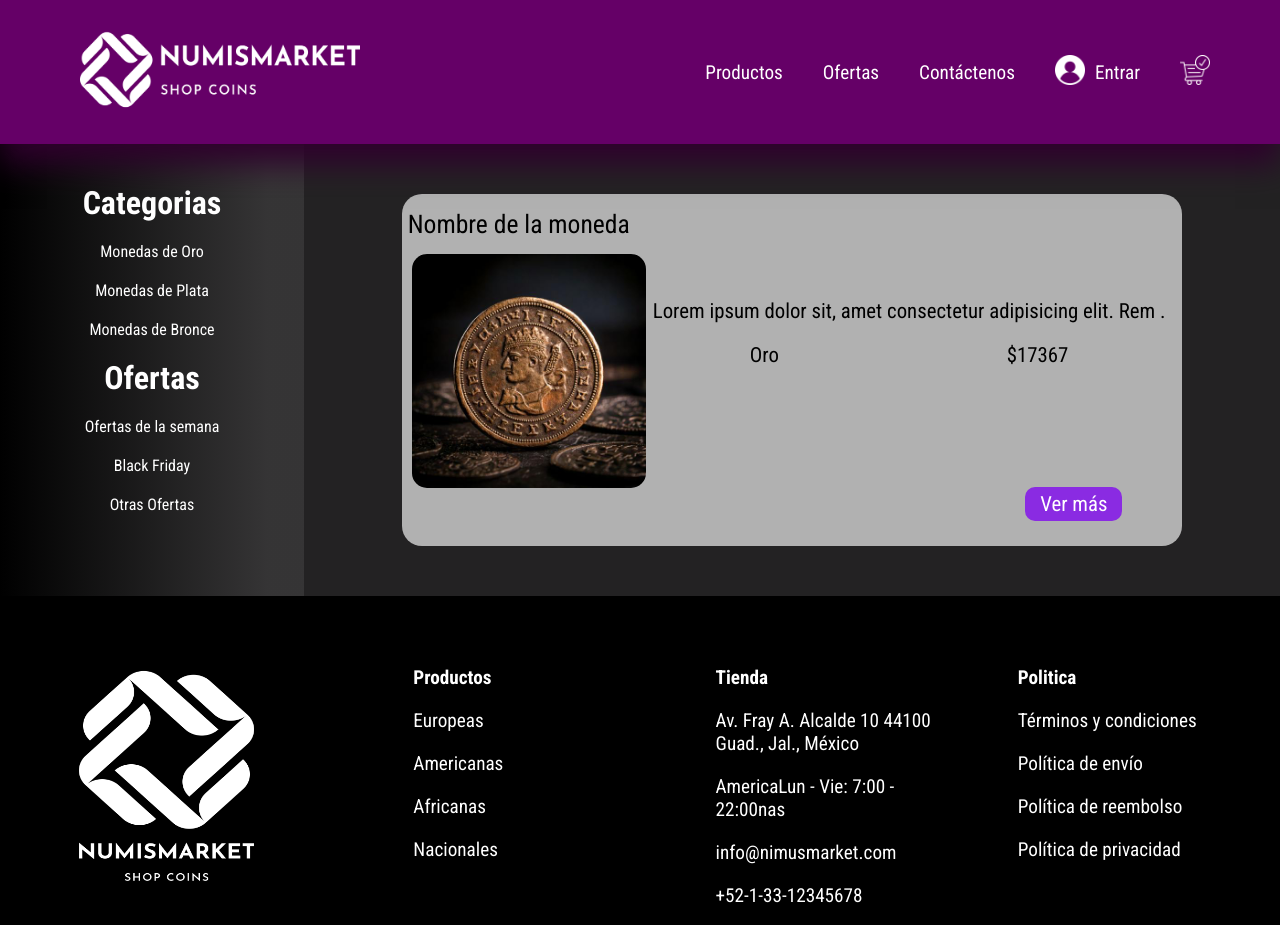
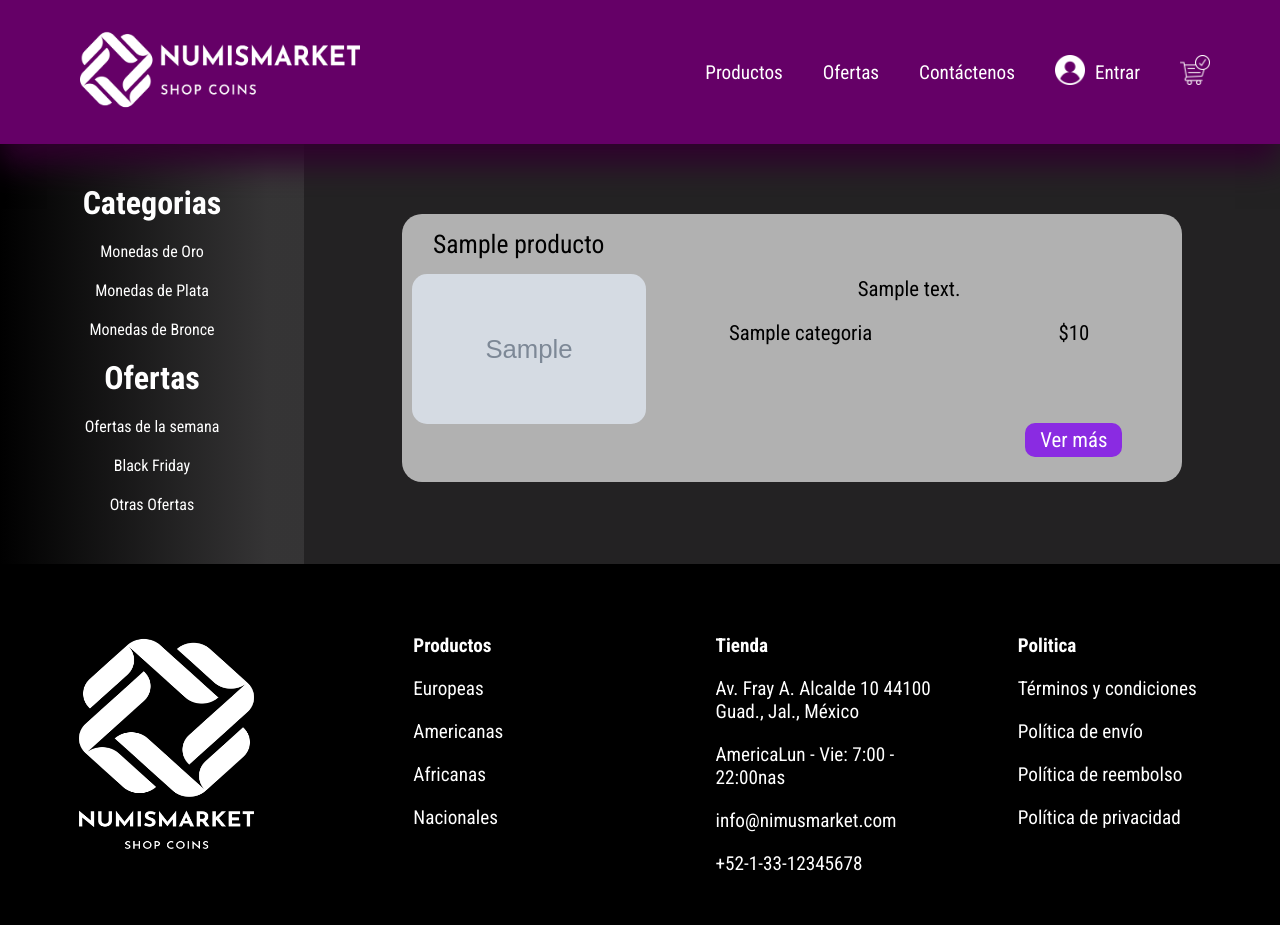
Before and after one commit to AlejandroRibera1987/NimusMarket, a PHP site: page /pages/productos.php in a window 1280 px wide. Shown: the top 925 px of the page. Run offline with PHP 8.4, Linux system fonts and the light colour scheme; tables that the repository leaves empty hold one stand-in row (values such as "Sample post"); grey boxes marked "Sample" are stand-in pictures.

Commit message:
Pagina productos terminada

```diff
--- a/css/stylePages.css
+++ b/css/stylePages.css
@@ -36,7 +36,7 @@
     background-color: #b1b1b1;
     border-radius: 20px;
     width: 80%;
-    margin: auto;
+    margin:  20px auto;
 }
 
 .cards_producto_lista {
@@ -57,6 +57,7 @@
 
 .cards_producto_lista .titulo_img img {
     width: 100%;
+    height: 150px;
     margin: auto 10px;
     border-radius: 15px;
 }
--- a/pages/productos.php
+++ b/pages/productos.php
@@ -1,6 +1,16 @@
 <?php
 
 include_once('../components/header.php');
+include_once('../components/config/conection.php');
+
+    if($conection != NULL){
+
+        $consulta = "SELECT p.id_producto, p.nombre_producto, p.descripcion_producto, c.nombre_categoria, p.pais, p.precio, p.stock, p.img_producto, p.fk_categoria
+        FROM productos p
+        INNER JOIN categorias c ON p.fk_categoria = c.id_categoria";
+        $resultado = mysqli_query($conection, $consulta);
+
+    }
 
 ?>
 
@@ -25,26 +35,32 @@ include_once('../components/header.php');
                 </div>
             </aside>
             <section class="productos">
-                <div class="productos_lista">
-                    <div class="cards_producto_lista">
-                        <div class="titulo_img">
-                            <h2>Nombre de la moneda</h2>
+                <?php
+                    while($fila = mysqli_fetch_array($resultado)){
+                        echo "
+                            <div class='productos_lista'>
+                                <div class='cards_producto_lista'>
+                                    <div class='titulo_img'>
+                                        <h2>$fila[nombre_producto]</h2>
                                         <figure>
-                                <img src="../img/moneda1.jpg" alt="Foto de la moneda">
+                                            <img src='../img_db/$fila[img_producto]' alt='Foto de la moneda'>
                                         </figure>
                                     </div>
-                        <div class="descripcion_cards_producto">
-                            <p>Lorem ipsum dolor sit, amet consectetur adipisicing elit. Rem .</p>
-                            <div class="categoria_precio_cards">
-                                <p>Oro</p>
-                                <p>$17367</p>
+                                    <div class='descripcion_cards_producto'>
+                                        <p>$fila[descripcion_producto]</p>
+                                        <div class='categoria_precio_cards'>
+                                            <p>$fila[nombre_categoria]</p>
+                                            <p>$$fila[precio]</p>
                                         </div>
                                     </div>
                                 </div>
-                    <div class="btn_cards_producto">
-                        <a href="">Ver más</a>
+                                <div class='btn_cards_producto'>
+                                    <a href='productoindividual.php?id=$fila[id_producto]'>Ver más</a>
                                 </div>
                             </div>
+                        ";
+                    }
+                ?>
             </section>
         </div>
     </main>
```
Also changed, not shown: img_db/alejandroPlatense.jfif.jpg (added), img_db/descarga.jfif.jpg (added), img_db/png-transparent-gold-colored-ching-coin-china-cash-ancient-chinese-coinage-good-luck-charm-china-medal-gold-lucky-thumbnail.png.jpg (added), pages/productoindividual.php (added). Lines whose indentation alone changed are shown as unchanged.
